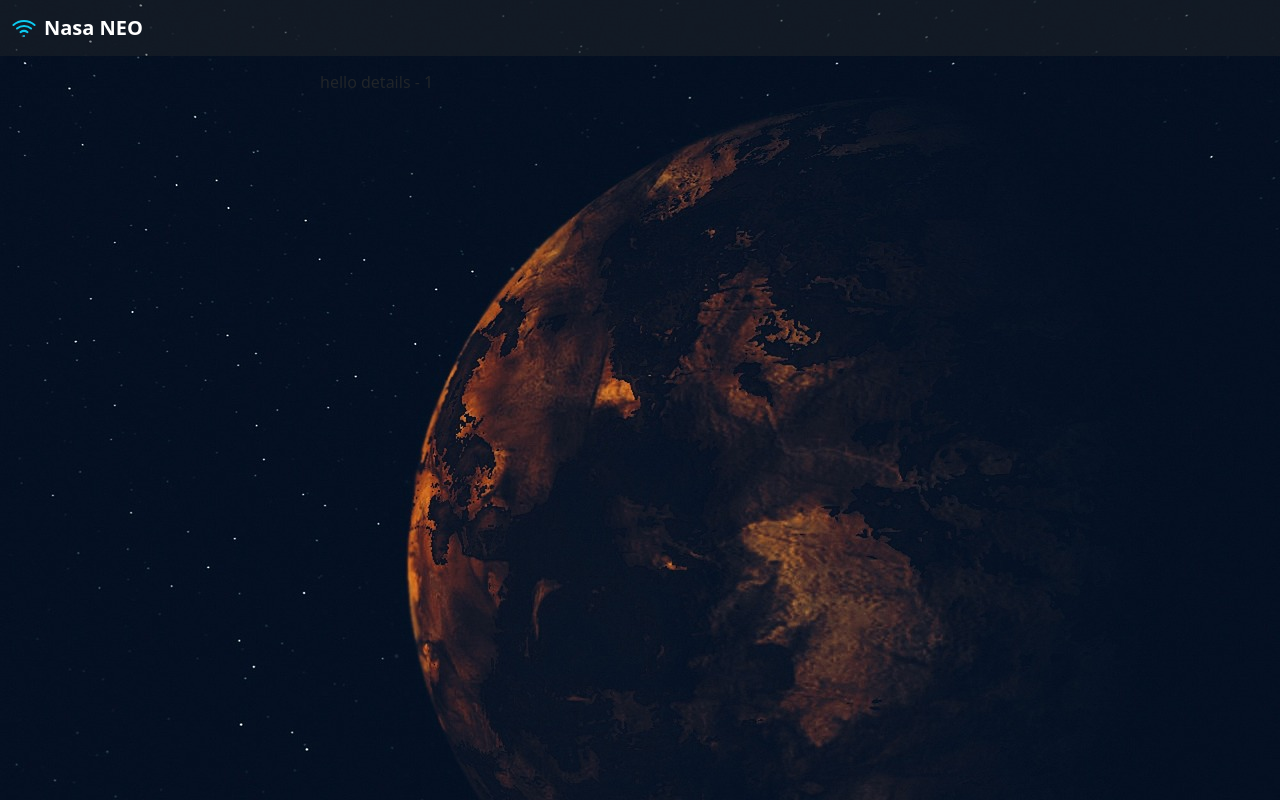
After one commit to Samuel-Marien/nasa_neo_tracker, a Django app: page /neo_detail/1 in a window 1280 px wide. The commit adds this page. Run offline with Django 4.2, Linux system fonts and the light colour scheme; data that the repository does not hold is empty.

Commit message:
style: add design

```diff
--- a/neo_app/static/neo_app/style.css
+++ b/neo_app/static/neo_app/style.css
@@ -1,7 +1,12 @@
-/* position-absolute top-50 start-50 translate-middle  */
-
 .my-bg-image_search {
   background: url("/static/neo_app/asteroid.jpg") 100% 0 no-repeat fixed;
+}
+
+.my-bg-image_result {
+  background: url("/static/neo_app/result.jpg") 100% 0 no-repeat fixed;
+}
+.my-bg-image_detail {
+  background: url("/static/neo_app/result.jpg") 100% 0 no-repeat fixed;
 }
 
 .my-search-block {
@@ -10,12 +15,14 @@
   left: 25%;
 }
 
-.my-bg-image_result {
-  background: url("/static/neo_app/result.jpg") 100% 0 no-repeat fixed;
-}
-
-.my-result-block {
+.my-result-block ,.my-detail-block {
   position: absolute;
   top: 70px;
   left: 15%;
 }
+
+.my-detail-block {
+  position: absolute;
+  top: 70px;
+  left: 25%;
+}
--- /dev/null
+++ b/neo_app/templates/neo_app/neo_detail.html
@@ -0,0 +1,10 @@
+{% extends 'neo_app/base.html' %}
+
+{% block content %}
+<div class="my-bg-image_detail vh-100 w-100">
+  <div class="my-detail-block ">
+    hello details - {{ neoId }}
+  </div>
+</div>
+
+{% endblock %}
--- a/neo_app/templates/neo_app/neo_result.html
+++ b/neo_app/templates/neo_app/neo_result.html
@@ -12,6 +12,7 @@
       <table class="table table-striped table-hover table-bordered table-sm">
         <thead>
           <tr>
+            <th>Detail</th>
             <th>NEO Id</th>
             <th>Name</th>
             <th>Diameter (mini est./km)</th>
@@ -20,10 +21,10 @@
             <th>Next passage</th>
           </tr>
         </thead>
-
         <tbody>
         {% for neo in neos_list %}
         <tr>
+          <td class="d-flex justify-content-center align-items-center"><a href="neo_detail/{{ neo.id }}" ><i class="text-info" data-feather="link"></i></a></td>
           <td>{{ neo.id }}</td>
           <td>{{ neo.name }}</td>
           <td>{{ neo.estimated_diameter.kilometers.estimated_diameter_min }}</td>
@@ -37,6 +38,7 @@
             {% for item in neo.close_approach_data %}
               {{ item.close_approach_date }}
             {% endfor %}
+
           </tr>
         {% endfor %}
         </tbody>
--- a/neo_app/templates/neo_app/neo_search.html
+++ b/neo_app/templates/neo_app/neo_search.html
@@ -5,7 +5,7 @@
 {% block content %}
   {% csrf_token %}
 <div class="my-bg-image_search vh-100 w-100">
-  <div class="my-search-block mx-auto border border-info-subtle text-white p-3 rounded text-center w-50 bg-dark" style="--bs-bg-opacity: .5;">
+  <div class="my-search-block mx-auto border border-info-subtle text-white p-3 rounded text-center w-50 bg-dark" style="--bs-bg-opacity: .8;">
     <div class="text-center">
       <h3>Nasa NEO Web Tracker is a service for near earth Asteroid information.</h3>
       <h5>With this tools you can search for Asteroids based on their closest approach date to Earth.</h5>
--- a/neo_app/urls.py
+++ b/neo_app/urls.py
@@ -7,4 +7,5 @@ urlpatterns = [
     path('', views.neo_home, name='neo_home'),
     path('neo_search', views.neo_search, name='neo_search'),
     path('neo_result', views.neo_result, name='neo_result'),
+    path('neo_detail/<int:neoId>', views.neo_detail, name='neo_detail'),
 ]
--- a/neo_app/views.py
+++ b/neo_app/views.py
@@ -1,8 +1,7 @@
-from django.shortcuts import render
+from django.shortcuts import render, get_object_or_404
 from datetime import datetime, timedelta
 
 import requests
-
 
 def neo_home(request):
     return render(request,'neo_app/neo_home.html')
@@ -39,4 +38,13 @@ def neo_result(request):
                    'user_end_date_sanityze':user_end_date_sanityze,
                    'neos_api_object':neos_api_object,
                    'neo_object_without_hearder':neo_object_without_hearder,
-                   'neos_list':neos_list, })
+                   'neos_list':neos_list })
+
+def neo_detail(request, neoId):
+
+    # pull data from NASA rest api & convert reponse data into json format
+    response = requests.get(f'https://api.nasa.gov/neo/rest/v1/neo/{neoId}?api_key=axrQkb17JHVEoxlaXS5H8em4lERotAP0ESB6pG2d')
+    neo_details = response.json()
+    print(neo_details)
+
+    return render(request,'neo_app/neo_detail.html',{'neoId':neoId})
```
Lines whose indentation alone changed are shown as unchanged.
